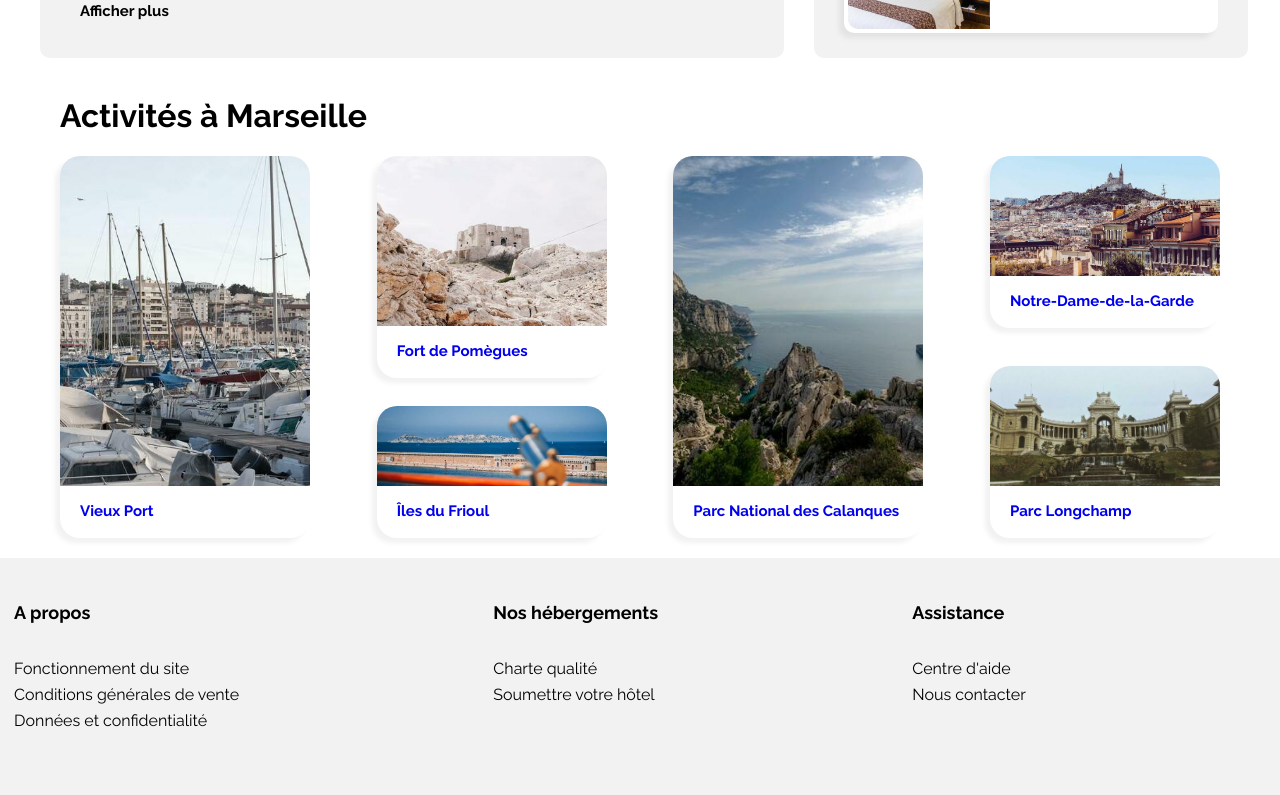
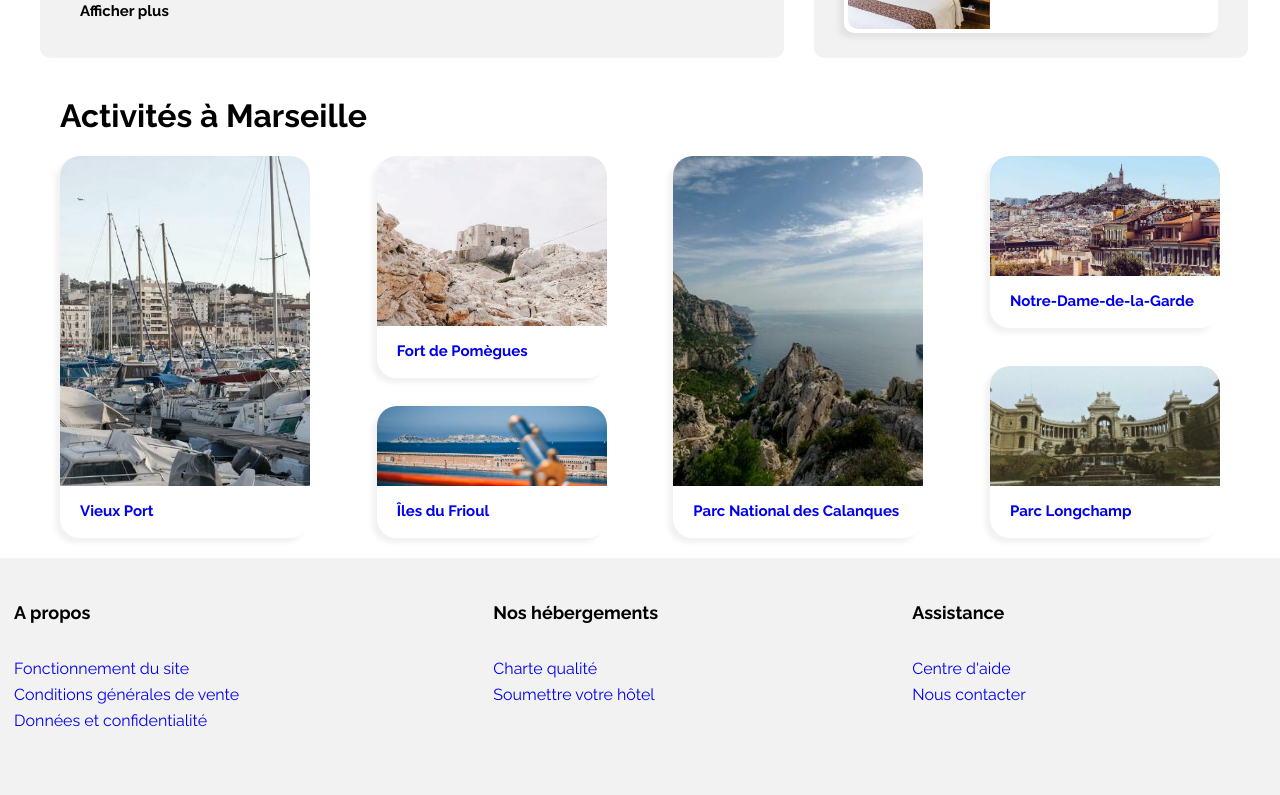
Before and after one commit to Nozgood/SAFI_Nowfeel_2_011221, a plain HTML site: page P2_Booki_Nowfeel_SAFI/index.html in a window 1280 px wide. Shown: the part 1009-1804 px from the top of the page. Drawn offline with nearby package versions, Linux system fonts and the light colour scheme.

Commit message:
ajout de balise a footer

```diff
--- a/P2_Booki_Nowfeel_SAFI/index.html
+++ b/P2_Booki_Nowfeel_SAFI/index.html
@@ -438,9 +438,9 @@
                 </div>
                 <div class="footer-item-lien">
                     <ol class="footer-item-ol">
-                        <li class="footer-li"> Fonctionnement du site </li>
-                        <li class="footer-li"> Conditions générales de vente </li>
-                        <li class="footer-li"> Données et confidentialité </li>
+                        <li class="footer-li"><a href="#"> Fonctionnement du site </a></li>
+                        <li class="footer-li"><a href="#"> Conditions générales de vente </a> </li>
+                        <li class="footer-li"><a href="#"> Données et confidentialité </a> </li>
                     </ol>
                 </div>
             </div>
@@ -450,8 +450,8 @@
                 </div>
                 <div class="footer-item-lien">
                     <ol class="footer-item-ol">
-                        <li class="footer-li"> Charte qualité </li>
-                        <li class="footer-li"> Soumettre votre hôtel </li>
+                        <li class="footer-li"> <a href="#">Charte qualité </a> </li>
+                        <li class="footer-li"><a href="#">Soumettre votre hôtel </a></li>
                     </ol>
                 </div>
             </div>
@@ -461,8 +461,8 @@
                 </div>
                 <div class="footer-item-lien">
                     <ol class="footer-item-ol">
-                        <li class="footer-li"> Centre d'aide</li>
-                        <li class="footer-li"> Nous contacter</li>
+                        <li class="footer-li"> <a href="#">Centre d'aide</a></li>
+                        <li class="footer-li"><a href=#>Nous contacter</a></li>
                     </ol>
                 </div>
         </footer>
```
